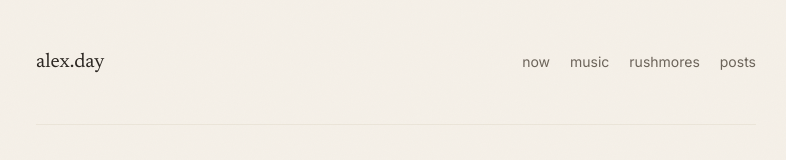
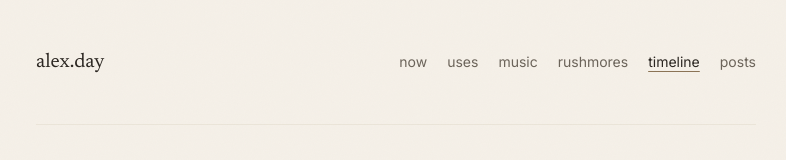
Before and after one commit to sudokufan/alex.day, a React (Vite) app: page /timeline in a window 1280 px wide. Shown: the top 160 px of the page, without its empty margins (244-1030 px from the left). Built offline with nearby package versions, Linux system fonts and the light colour scheme.

Commit message:
added uses and timeline

```diff
--- a/src/components/Header.tsx
+++ b/src/components/Header.tsx
@@ -3,10 +3,10 @@ import { Link, NavLink } from "react-router-dom";
 const links = [
   // { to: "/projects", label: "projects" },
   { to: "/now", label: "now" },
-  // { to: "/uses", label: "uses" },
+  { to: "/uses", label: "uses" },
   { to: "/music", label: "music" },
   { to: "/top", label: "rushmores" },
-  // { to: "/timeline", label: "timeline" },
+  { to: "/timeline", label: "timeline" },
   { to: "/posts", label: "posts" },
 ];
 
```
